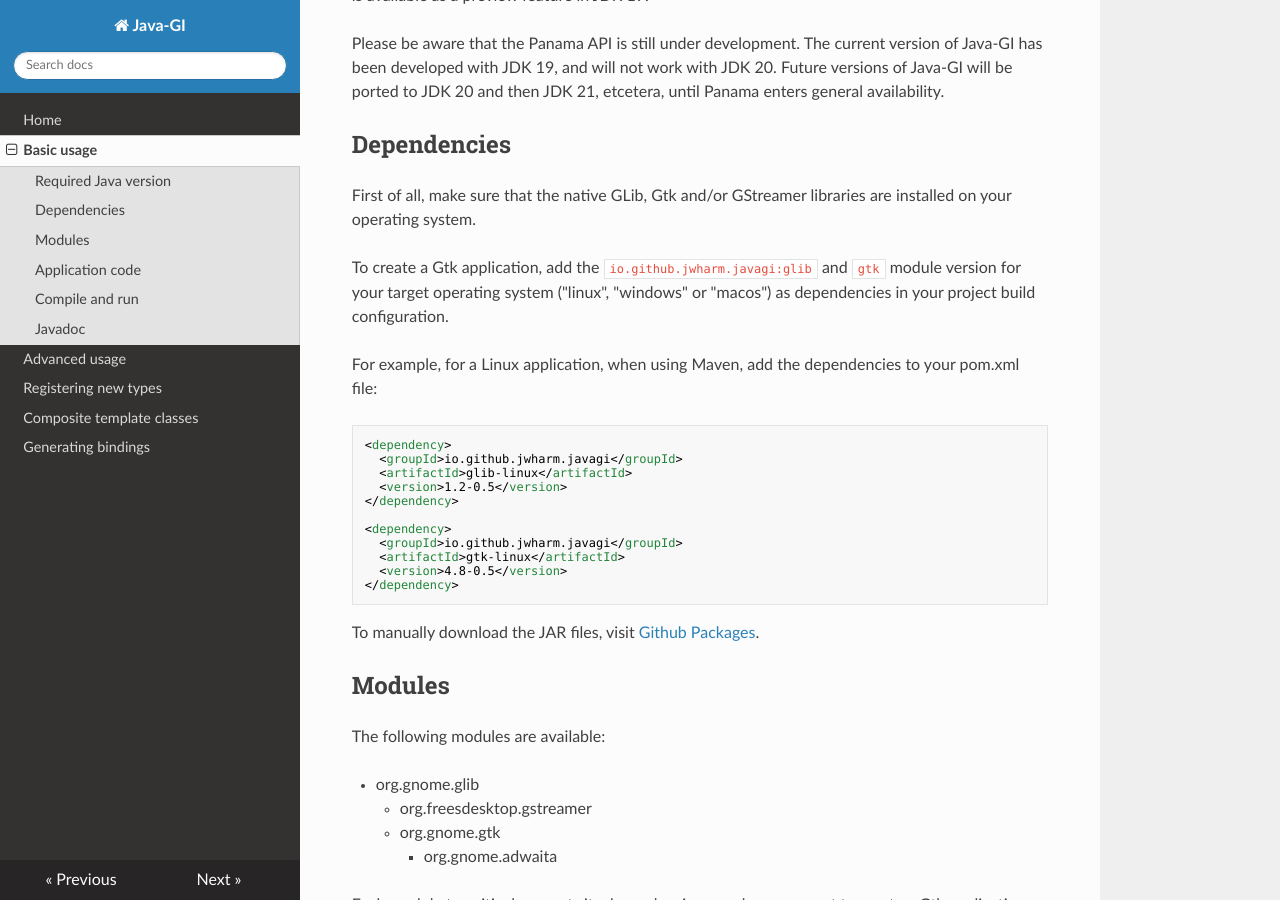
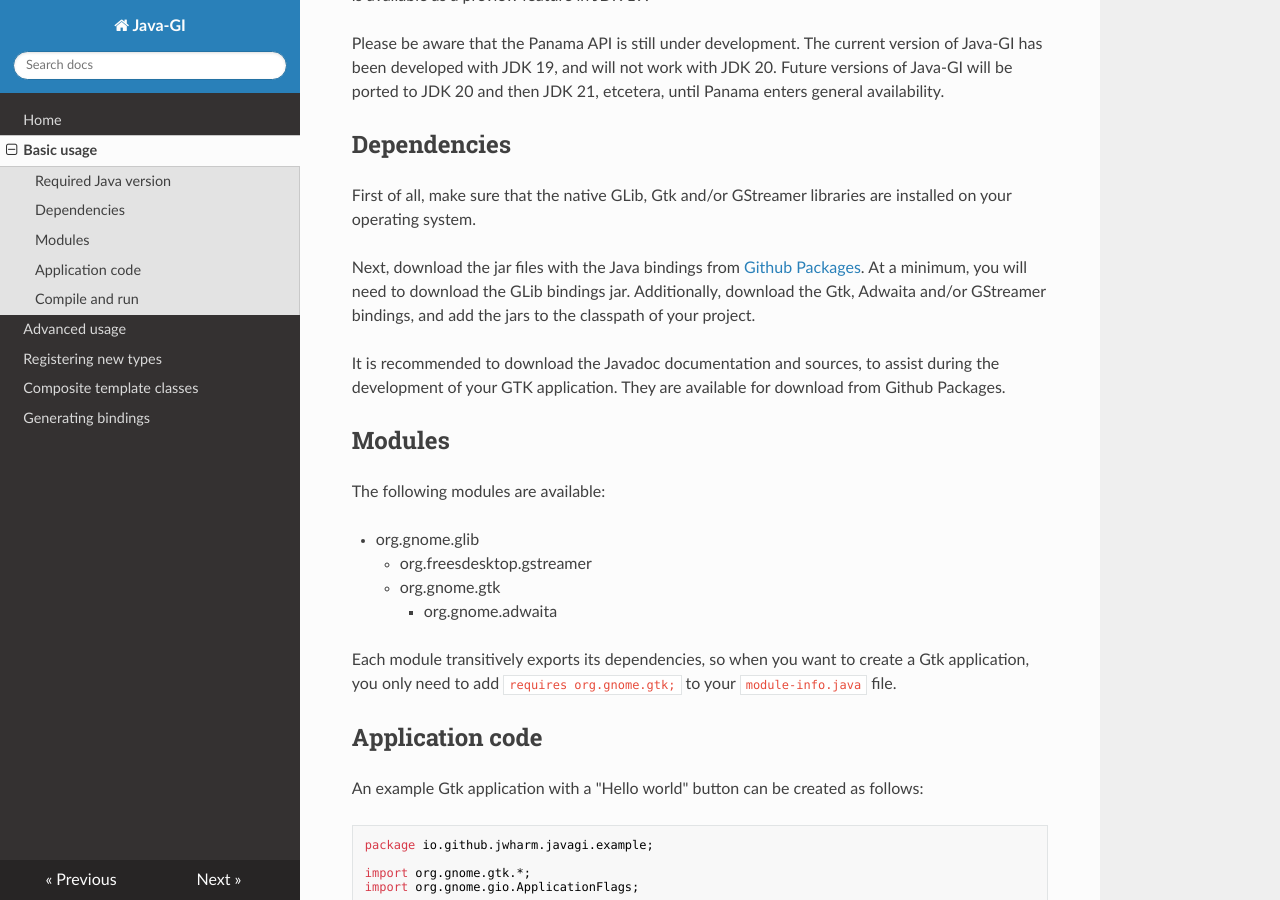
Before and after one commit to jwharm/java-gi, an MkDocs documentation site: the page built from website/docs/usage.md, in a window 1280 px wide and 900 px high, scrolled down 256 px. Built offline with MkDocs 1.6.1, drawn with Linux system fonts in a browser that asks for light colours; nearby versions of some CDN libraries; some of the changed text lies outside the part shown.

Commit message:
Small documentation improvements

````diff
--- a/website/docs/usage.md
+++ b/website/docs/usage.md
@@ -10,25 +10,9 @@
 
 First of all, make sure that the native GLib, Gtk and/or GStreamer libraries are installed on your operating system.
 
-To create a Gtk application, add the `io.github.jwharm.javagi:glib` and `gtk` module version for your target operating system ("linux", "windows" or "macos") as dependencies in your project build configuration.
+Next, download the jar files with the Java bindings from [Github Packages](https://github.com/jwharm?tab=packages&repo_name=java-gi). At a minimum, you will need to download the GLib bindings jar. Additionally, download the Gtk, Adwaita and/or GStreamer bindings, and add the jars to the classpath of your project.
 
-For example, for a Linux application, when using Maven, add the dependencies to your pom.xml file:
-
-```xml
-<dependency>
-  <groupId>io.github.jwharm.javagi</groupId>
-  <artifactId>glib-linux</artifactId>
-  <version>1.2-0.5</version>
-</dependency>
-
-<dependency>
-  <groupId>io.github.jwharm.javagi</groupId>
-  <artifactId>gtk-linux</artifactId>
-  <version>4.8-0.5</version>
-</dependency>
-```
-
-To manually download the JAR files, visit [Github Packages](https://github.com/jwharm?tab=packages&repo_name=java-gi).
+It is recommended to download the Javadoc documentation and sources, to assist during the development of your GTK application. They are available for download from Github Packages.
 
 ## Modules
 
@@ -85,7 +69,3 @@
 Because the Panama foreign function API is still in preview status, add the `--enable-preview` command-line parameter both when **compiling** and **running** your application.
 
 To suppress warnings about native access, add a command-line parameter `--enable-native-access=org.gnome.glib` (and all other modules that you use).
-
-## Javadoc
-
-It is recommended to download the Javadoc documentation and sources to assist during the development of your GTK application. Both are available on GitHub in the [packages section](https://github.com/jwharm?tab=packages&repo_name=java-gi).
````
Also changed, not shown: website/docs/register.md (+1 -1 lines).
